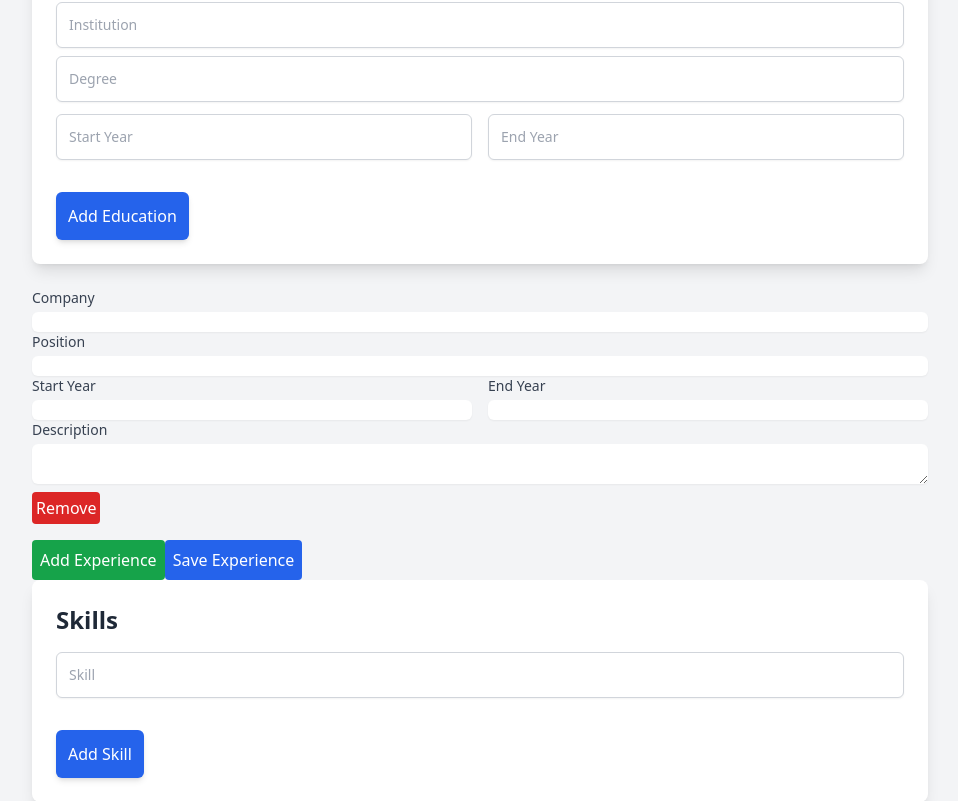
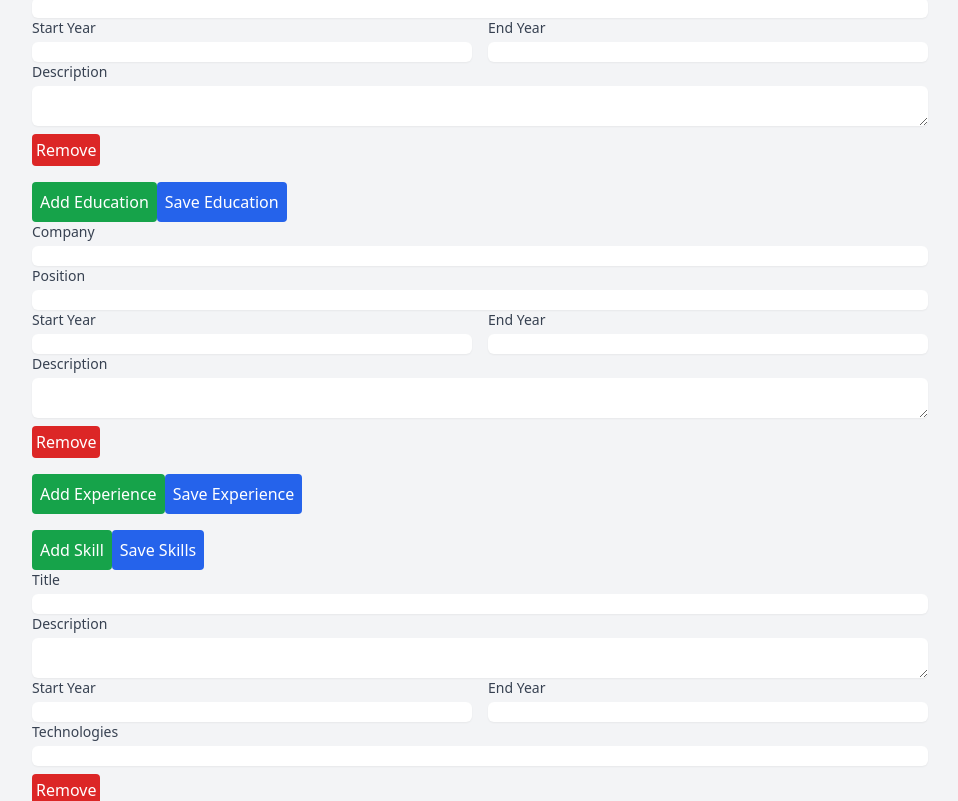
Before and after one commit to akhileshojha/resume-builder, a React (Create React App) app: page / in a window 1280 px wide. Shown: the part 478-1279 px from the top of the page, without its empty margins (160-1118 px from the left). Built offline with nearby package versions, Linux system fonts and the light colour scheme.

Commit message:
EducationForm, ProjectsForm, SkillsForm and validationSchemas

```diff
--- a/src/components/ResumeForm/EducationForm.tsx
+++ b/src/components/ResumeForm/EducationForm.tsx
@@ -1,78 +1,124 @@
 import React from 'react';
+import { useForm, useFieldArray } from 'react-hook-form';
+import { yupResolver } from '@hookform/resolvers/yup';
+import { educationSchema } from './validationSchemas';
 
 interface Education {
-  institution: string;
+  school: string;
   degree: string;
   startYear: string;
   endYear: string;
+  description: string;
 }
 
-interface EducationProps {
+interface EducationFormProps {
   education: Education[];
   onChange: (education: Education[]) => void;
 }
 
-const EducationForm: React.FC<EducationProps> = ({ education, onChange }) => {
-  const handleEducationChange = (index: number, e: React.ChangeEvent<HTMLInputElement>) => {
-    const updatedEducation = education.map((edu, i) =>
-      i === index ? { ...edu, [e.target.name]: e.target.value } : edu
-    );
-    onChange(updatedEducation);
-  };
+const EducationForm: React.FC<EducationFormProps> = ({ education, onChange }) => {
+  const { register, control, handleSubmit, formState: { errors } } = useForm<{
+    education: Education[];
+  }>({
+    resolver: yupResolver(educationSchema),
+    defaultValues: { education }
+  });
 
-  const addEducation = () => {
-    onChange([...education, { institution: '', degree: '', startYear: '', endYear: '' }]);
+  const { fields, append, remove } = useFieldArray({
+    control,
+    name: "education"
+  });
+
+  const onSubmit = (data: { education: Education[] }) => {
+    onChange(data.education);
   };
 
   return (
-    <div className="p-6 bg-white shadow-lg rounded-lg mb-6">
-      <h2 className="text-2xl font-bold text-gray-800 mb-4">Education</h2>
-      {education.map((edu, index) => (
-        <div key={index} className="mb-4">
+    <form onSubmit={handleSubmit(onSubmit)} className="space-y-4">
+      {fields.map((item, index) => (
+        <div key={item.id}>
+          <div>
+            <label className="block text-sm font-medium text-gray-700">School</label>
             <input
               type="text"
-            name="institution"
-            value={edu.institution}
-            onChange={(e) => handleEducationChange(index, e)}
-            placeholder="Institution"
-            className="mt-1 p-3 block w-full border border-gray-300 rounded-md shadow-sm focus:ring-blue-500 focus:border-blue-500 sm:text-sm mb-2"
+              {...register(`education.${index}.school` as const)}
+              className="mt-1 block w-full shadow-sm sm:text-sm border-gray-300 rounded-md"
             />
+            {errors.education?.[index]?.school && (
+              <span className="text-red-500">{errors.education[index]?.school?.message}</span>
+            )}
+          </div>
+
+          <div>
+            <label className="block text-sm font-medium text-gray-700">Degree</label>
             <input
               type="text"
-            name="degree"
-            value={edu.degree}
-            onChange={(e) => handleEducationChange(index, e)}
-            placeholder="Degree"
-            className="mt-1 p-3 block w-full border border-gray-300 rounded-md shadow-sm focus:ring-blue-500 focus:border-blue-500 sm:text-sm mb-2"
+              {...register(`education.${index}.degree` as const)}
+              className="mt-1 block w-full shadow-sm sm:text-sm border-gray-300 rounded-md"
             />
+            {errors.education?.[index]?.degree && (
+              <span className="text-red-500">{errors.education[index]?.degree?.message}</span>
+            )}
+          </div>
+
           <div className="grid grid-cols-2 gap-4">
+            <div>
+              <label className="block text-sm font-medium text-gray-700">Start Year</label>
               <input
                 type="text"
-              name="startYear"
-              value={edu.startYear}
-              onChange={(e) => handleEducationChange(index, e)}
-              placeholder="Start Year"
-              className="mt-1 p-3 block w-full border border-gray-300 rounded-md shadow-sm focus:ring-blue-500 focus:border-blue-500 sm:text-sm"
+                {...register(`education.${index}.startYear` as const)}
+                className="mt-1 block w-full shadow-sm sm:text-sm border-gray-300 rounded-md"
               />
+              {errors.education?.[index]?.startYear && (
+                <span className="text-red-500">{errors.education[index]?.startYear?.message}</span>
+              )}
+            </div>
+
+            <div>
+              <label className="block text-sm font-medium text-gray-700">End Year</label>
               <input
                 type="text"
-              name="endYear"
-              value={edu.endYear}
-              onChange={(e) => handleEducationChange(index, e)}
-              placeholder="End Year"
-              className="mt-1 p-3 block w-full border border-gray-300 rounded-md shadow-sm focus:ring-blue-500 focus:border-blue-500 sm:text-sm"
+                {...register(`education.${index}.endYear` as const)}
+                className="mt-1 block w-full shadow-sm sm:text-sm border-gray-300 rounded-md"
               />
+              {errors.education?.[index]?.endYear && (
+                <span className="text-red-500">{errors.education[index]?.endYear?.message}</span>
+              )}
             </div>
           </div>
-      ))}
+
+          <div>
+            <label className="block text-sm font-medium text-gray-700">Description</label>
+            <textarea
+              {...register(`education.${index}.description` as const)}
+              className="mt-1 block w-full shadow-sm sm:text-sm border-gray-300 rounded-md"
+            />
+            {errors.education?.[index]?.description && (
+              <span className="text-red-500">{errors.education[index]?.description?.message}</span>
+            )}
+          </div>
+
           <button
             type="button"
-        onClick={addEducation}
-        className="mt-4 p-3 bg-blue-600 text-white rounded-md shadow-md hover:bg-blue-700 transition duration-300"
+            onClick={() => remove(index)}
+            className="mt-2 p-1 bg-red-600 text-white rounded"
+          >
+            Remove
+          </button>
+        </div>
+      ))}
+
+      <button
+        type="button"
+        onClick={() => append({ school: '', degree: '', startYear: '', endYear: '', description: '' })}
+        className="mt-4 p-2 bg-green-600 text-white rounded"
       >
         Add Education
       </button>
-    </div>
+      <button type="submit" className="mt-4 p-2 bg-blue-600 text-white rounded">
+        Save Education
+      </button>
+    </form>
   );
 };
 
--- a/src/components/ResumeForm/ProjectsForm.tsx
+++ b/src/components/ResumeForm/ProjectsForm.tsx
@@ -1,66 +1,124 @@
 import React from 'react';
+import { useForm, useFieldArray } from 'react-hook-form';
+import { yupResolver } from '@hookform/resolvers/yup';
+import { projectsSchema } from './validationSchemas';
 
 interface Project {
   title: string;
   description: string;
-  link: string;
+  startYear: string;
+  endYear: string;
+  technologies: string;
 }
 
-interface ProjectsProps {
+interface ProjectsFormProps {
   projects: Project[];
   onChange: (projects: Project[]) => void;
 }
 
-const ProjectsForm: React.FC<ProjectsProps> = ({ projects, onChange }) => {
-  const handleProjectChange = (index: number, e: React.ChangeEvent<HTMLInputElement | HTMLTextAreaElement>) => {
-    const updatedProjects = projects.map((project, i) =>
-      i === index ? { ...project, [e.target.name]: e.target.value } : project
-    );
-    onChange(updatedProjects);
-  };
+const ProjectsForm: React.FC<ProjectsFormProps> = ({ projects, onChange }) => {
+  const { register, control, handleSubmit, formState: { errors } } = useForm<{
+    projects: Project[];
+  }>({
+    resolver: yupResolver(projectsSchema),
+    defaultValues: { projects }
+  });
 
-  const addProject = () => {
-    onChange([...projects, { title: '', description: '', link: '' }]);
+  const { fields, append, remove } = useFieldArray({
+    control,
+    name: "projects"
+  });
+
+  const onSubmit = (data: { projects: Project[] }) => {
+    onChange(data.projects);
   };
 
   return (
-    <div className="p-6 bg-white shadow-lg rounded-lg mb-6">
-      <h2 className="text-2xl font-bold text-gray-800 mb-4">Projects</h2>
-      {projects.map((project, index) => (
-        <div key={index} className="mb-4">
+    <form onSubmit={handleSubmit(onSubmit)} className="space-y-4">
+      {fields.map((item, index) => (
+        <div key={item.id}>
+          <div>
+            <label className="block text-sm font-medium text-gray-700">Title</label>
             <input
               type="text"
-            name="title"
-            value={project.title}
-            onChange={(e) => handleProjectChange(index, e)}
-            placeholder="Project Title"
-            className="mt-1 p-3 block w-full border border-gray-300 rounded-md shadow-sm focus:ring-blue-500 focus:border-blue-500 sm:text-sm mb-2"
+              {...register(`projects.${index}.title` as const)}
+              className="mt-1 block w-full shadow-sm sm:text-sm border-gray-300 rounded-md"
             />
+            {errors.projects?.[index]?.title && (
+              <span className="text-red-500">{errors.projects[index]?.title?.message}</span>
+            )}
+          </div>
+
+          <div>
+            <label className="block text-sm font-medium text-gray-700">Description</label>
             <textarea
-            name="description"
-            value={project.description}
-            onChange={(e) => handleProjectChange(index, e)}
-            placeholder="Project Description"
-            className="mt-1 p-3 block w-full border border-gray-300 rounded-md shadow-sm focus:ring-blue-500 focus:border-blue-500 sm:text-sm mb-2"
+              {...register(`projects.${index}.description` as const)}
+              className="mt-1 block w-full shadow-sm sm:text-sm border-gray-300 rounded-md"
             />
+            {errors.projects?.[index]?.description && (
+              <span className="text-red-500">{errors.projects[index]?.description?.message}</span>
+            )}
+          </div>
+
+          <div className="grid grid-cols-2 gap-4">
+            <div>
+              <label className="block text-sm font-medium text-gray-700">Start Year</label>
               <input
                 type="text"
-            name="link"
-            value={project.link}
-            onChange={(e) => handleProjectChange(index, e)}
-            placeholder="Project Link"
-            className="mt-1 p-3 block w-full border border-gray-300 rounded-md shadow-sm focus:ring-blue-500 focus:border-blue-500 sm:text-sm"
+                {...register(`projects.${index}.startYear` as const)}
+                className="mt-1 block w-full shadow-sm sm:text-sm border-gray-300 rounded-md"
               />
+              {errors.projects?.[index]?.startYear && (
+                <span className="text-red-500">{errors.projects[index]?.startYear?.message}</span>
+              )}
+            </div>
+
+            <div>
+              <label className="block text-sm font-medium text-gray-700">End Year</label>
+              <input
+                type="text"
+                {...register(`projects.${index}.endYear` as const)}
+                className="mt-1 block w-full shadow-sm sm:text-sm border-gray-300 rounded-md"
+              />
+              {errors.projects?.[index]?.endYear && (
+                <span className="text-red-500">{errors.projects[index]?.endYear?.message}</span>
+              )}
+            </div>
+          </div>
+
+          <div>
+            <label className="block text-sm font-medium text-gray-700">Technologies</label>
+            <input
+              type="text"
+              {...register(`projects.${index}.technologies` as const)}
+              className="mt-1 block w-full shadow-sm sm:text-sm border-gray-300 rounded-md"
+            />
+            {errors.projects?.[index]?.technologies && (
+              <span className="text-red-500">{errors.projects[index]?.technologies?.message}</span>
+            )}
+          </div>
+
+          <button
+            type="button"
+            onClick={() => remove(index)}
+            className="mt-2 p-1 bg-red-600 text-white rounded"
+          >
+            Remove
+          </button>
         </div>
       ))}
+
       <button
         type="button"
-        onClick={addProject}
-        className="mt-4 p-3 bg-blue-600 text-white rounded-md shadow-md hover:bg-blue-700 transition duration-300"
+        onClick={() => append({ title: '', description: '', startYear: '', endYear: '', technologies: '' })}
+        className="mt-4 p-2 bg-green-600 text-white rounded"
       >
         Add Project
       </button>
-    </div>
+      <button type="submit" className="mt-4 p-2 bg-blue-600 text-white rounded">
+        Save Projects
+      </button>
+    </form>
   );
 };
 
--- a/src/components/ResumeForm/SkillsForm.tsx
+++ b/src/components/ResumeForm/SkillsForm.tsx
@@ -1,42 +1,84 @@
 import React from 'react';
+import { useForm, useFieldArray } from 'react-hook-form';
+import { yupResolver } from '@hookform/resolvers/yup';
+import { skillsSchema } from './validationSchemas';
 
-interface SkillsProps {
-  skills: string[];
-  onChange: (skills: string[]) => void;
+interface Skill {
+  name: string;
+  level: string;
 }
 
-const SkillsForm: React.FC<SkillsProps> = ({ skills, onChange }) => {
-  const handleSkillChange = (index: number, e: React.ChangeEvent<HTMLInputElement>) => {
-    const updatedSkills = skills.map((skill, i) => (i === index ? e.target.value : skill));
-    onChange(updatedSkills);
-  };
+interface SkillsFormProps {
+  skills: Skill[];
+  onChange: (skills: Skill[]) => void;
+}
 
-  const addSkill = () => {
-    onChange([...skills, '']);
+const SkillsForm: React.FC<SkillsFormProps> = ({ skills, onChange }) => {
+  const { register, control, handleSubmit, formState: { errors } } = useForm<{
+    skills: Skill[];
+  }>({
+    resolver: yupResolver(skillsSchema),
+    defaultValues: { skills }
+  });
+
+  const { fields, append, remove } = useFieldArray({
+    control,
+    name: "skills"
+  });
+
+  const onSubmit = (data: { skills: Skill[] }) => {
+    onChange(data.skills);
   };
 
   return (
-    <div className="p-6 bg-white shadow-lg rounded-lg mb-6">
-      <h2 className="text-2xl font-bold text-gray-800 mb-4">Skills</h2>
-      {skills.map((skill, index) => (
-        <div key={index} className="mb-4">
-          <input
-            type="text"
-            value={skill}
-            onChange={(e) => handleSkillChange(index, e)}
-            placeholder="Skill"
-            className="mt-1 p-3 block w-full border border-gray-300 rounded-md shadow-sm focus:ring-blue-500 focus:border-blue-500 sm:text-sm"
-          />
+    <form onSubmit={handleSubmit(onSubmit)} className="space-y-4">
+      {fields.map((item, index) => (
+        <div key={item.id}>
+          <div>
+            <label className="block text-sm font-medium text-gray-700">Skill Name</label>
+            <input
+              type="text"
+              {...register(`skills.${index}.name` as const)}
+              className="mt-1 block w-full shadow-sm sm:text-sm border-gray-300 rounded-md"
+            />
+            {errors.skills?.[index]?.name && (
+              <span className="text-red-500">{errors.skills[index]?.name?.message}</span>
+            )}
+          </div>
+
+          <div>
+            <label className="block text-sm font-medium text-gray-700">Level</label>
+            <input
+              type="text"
+              {...register(`skills.${index}.level` as const)}
+              className="mt-1 block w-full shadow-sm sm:text-sm border-gray-300 rounded-md"
+            />
+            {errors.skills?.[index]?.level && (
+              <span className="text-red-500">{errors.skills[index]?.level?.message}</span>
+            )}
+          </div>
+
+          <button
+            type="button"
+            onClick={() => remove(index)}
+            className="mt-2 p-1 bg-red-600 text-white rounded"
+          >
+            Remove
+          </button>
         </div>
       ))}
+
       <button
         type="button"
-        onClick={addSkill}
-        className="mt-4 p-3 bg-blue-600 text-white rounded-md shadow-md hover:bg-blue-700 transition duration-300"
+        onClick={() => append({ name: '', level: '' })}
+        className="mt-4 p-2 bg-green-600 text-white rounded"
       >
         Add Skill
       </button>
-    </div>
+      <button type="submit" className="mt-4 p-2 bg-blue-600 text-white rounded">
+        Save Skills
+      </button>
+    </form>
   );
 };
 
--- a/src/components/ResumeForm/validationSchemas.tsx
+++ b/src/components/ResumeForm/validationSchemas.tsx
@@ -8,10 +8,15 @@ const personalInfoSchema = yup.object().shape({
 });
 
 const educationSchema = yup.object().shape({
-  institution: yup.string().required('Institution name is required'),
-  degree: yup.string().required('Degree is required'),
-  startYear: yup.string().required('Start year is required'),
-  endYear: yup.string().required('End year is required'),
+  education: yup.array().of(
+    yup.object().shape({
+      school: yup.string().required("School name is required"),
+      degree: yup.string().required("Degree is required"),
+      startYear: yup.string().required("Start year is required"),
+      endYear: yup.string().required("End year is required"),
+      description: yup.string().required("Description is required")
+    })
+  )
 });
 
 const experienceSchema = yup.object().shape({
@@ -25,12 +30,25 @@ const experienceSchema = yup.object().shape({
     })
   ).required('Experience is required').min(1, 'At least one experience is required')
 });
-const skillsSchema = yup.array().of(yup.string().required('Each skill is required'));
+const skillsSchema = yup.object().shape({
+  skills: yup.array().of(
+    yup.object().shape({
+      name: yup.string().required("Skill name is required"),
+      level: yup.string().required("Skill level is required")
+    })
+  )
+});
 
 const projectsSchema = yup.object().shape({
-  title: yup.string().required('Project title is required'),
-  description: yup.string().required('Project description is required'),
-  link: yup.string().url('Invalid URL format'),
+  projects: yup.array().of(
+    yup.object().shape({
+      title: yup.string().required("Project title is required"),
+      description: yup.string().required("Project description is required"),
+      startYear: yup.string().required("Start year is required"),
+      endYear: yup.string().required("End year is required"),
+      technologies: yup.string().required("Technologies used are required")
+    })
+  )
 });
 
 export { personalInfoSchema, educationSchema, experienceSchema, skillsSchema, projectsSchema }
```
Lines whose indentation alone changed are shown as unchanged.
